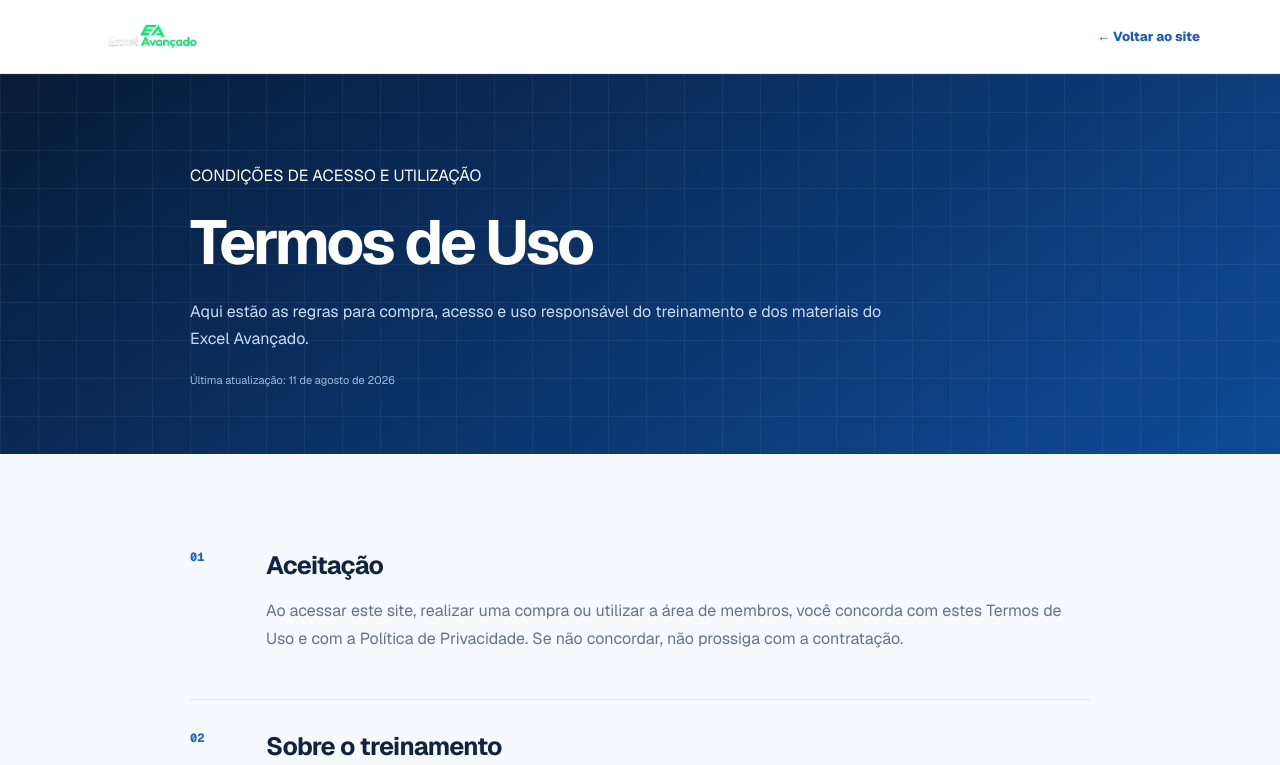
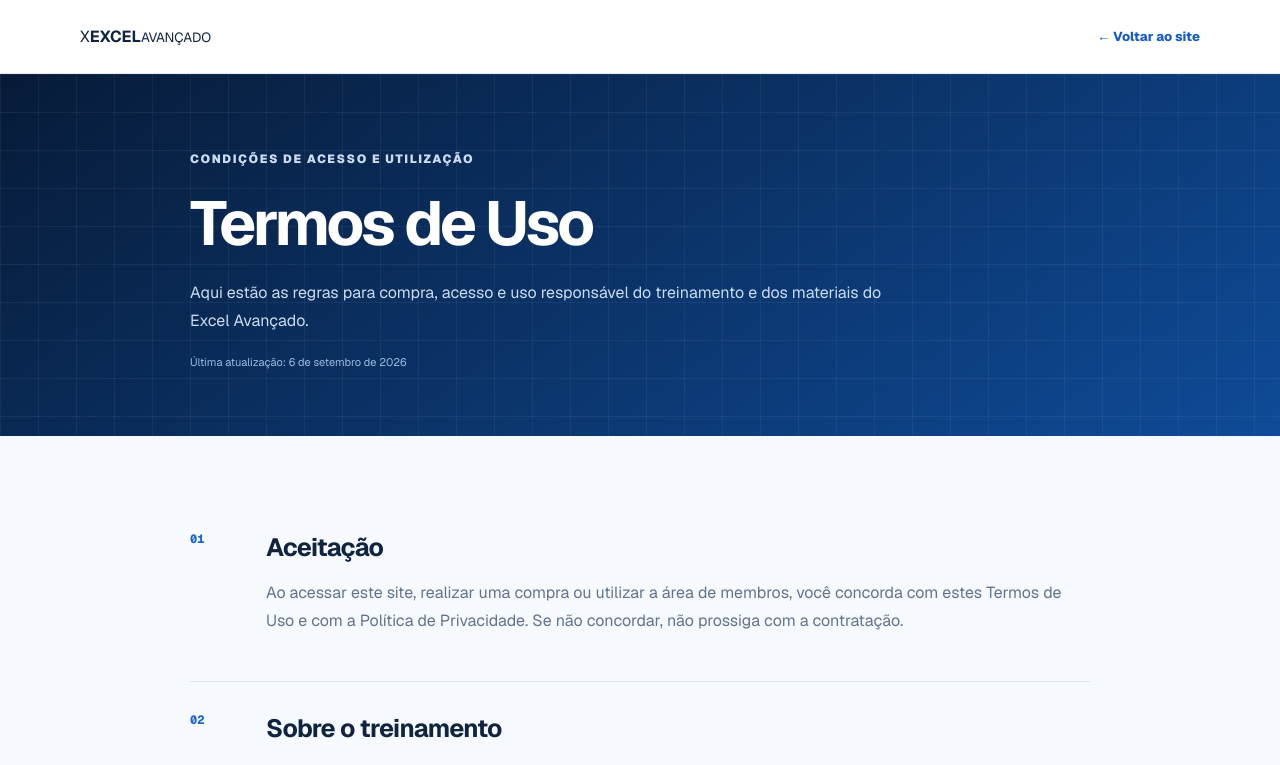
Before and after one commit to MindLone/excel-avancado, a Next.js app: page /termos-de-uso in a window 1280 px wide. Shown: the top 765 px of the page. Built offline with nearby package versions, Linux system fonts and the light colour scheme.

Commit message:
Refresh legal page branding

```diff
--- a/app/legal.tsx
+++ b/app/legal.tsx
@@ -1,19 +1,28 @@
 type LegalSection = { title: string; paragraphs?: string[]; items?: string[] };
+
+function LegalBrand() {
+  return (
+    <span className="legal-brand" aria-label="Excel Avançado">
+      <span className="legal-brand-icon" aria-hidden="true">X</span>
+      <span><strong>EXCEL</strong><small>AVANÇADO</small></span>
+    </span>
+  );
+}
 
 export function LegalPage({ eyebrow, title, intro, sections }: { eyebrow: string; title: string; intro: string; sections: LegalSection[] }) {
   return (
     <main className="legal-page">
       <header className="legal-header">
-        <a href="/" aria-label="Voltar ao início"><img src="/assets/logo-excel-avancado.png" alt="Excel Avançado" /></a>
+        <a href="/" aria-label="Voltar ao início"><LegalBrand /></a>
         <a className="legal-back" href="/">← Voltar ao site</a>
       </header>
       <section className="legal-hero">
         <div className="legal-grid" />
         <div className="legal-shell">
-          <p className="section-kicker">{eyebrow}</p>
+          <p className="eyebrow eyebrow-light">{eyebrow}</p>
           <h1>{title}</h1>
           <p>{intro}</p>
-          <span>Última atualização: 11 de agosto de 2026</span>
+          <span>Última atualização: 6 de setembro de 2026</span>
         </div>
       </section>
       <article className="legal-content legal-shell">
```
